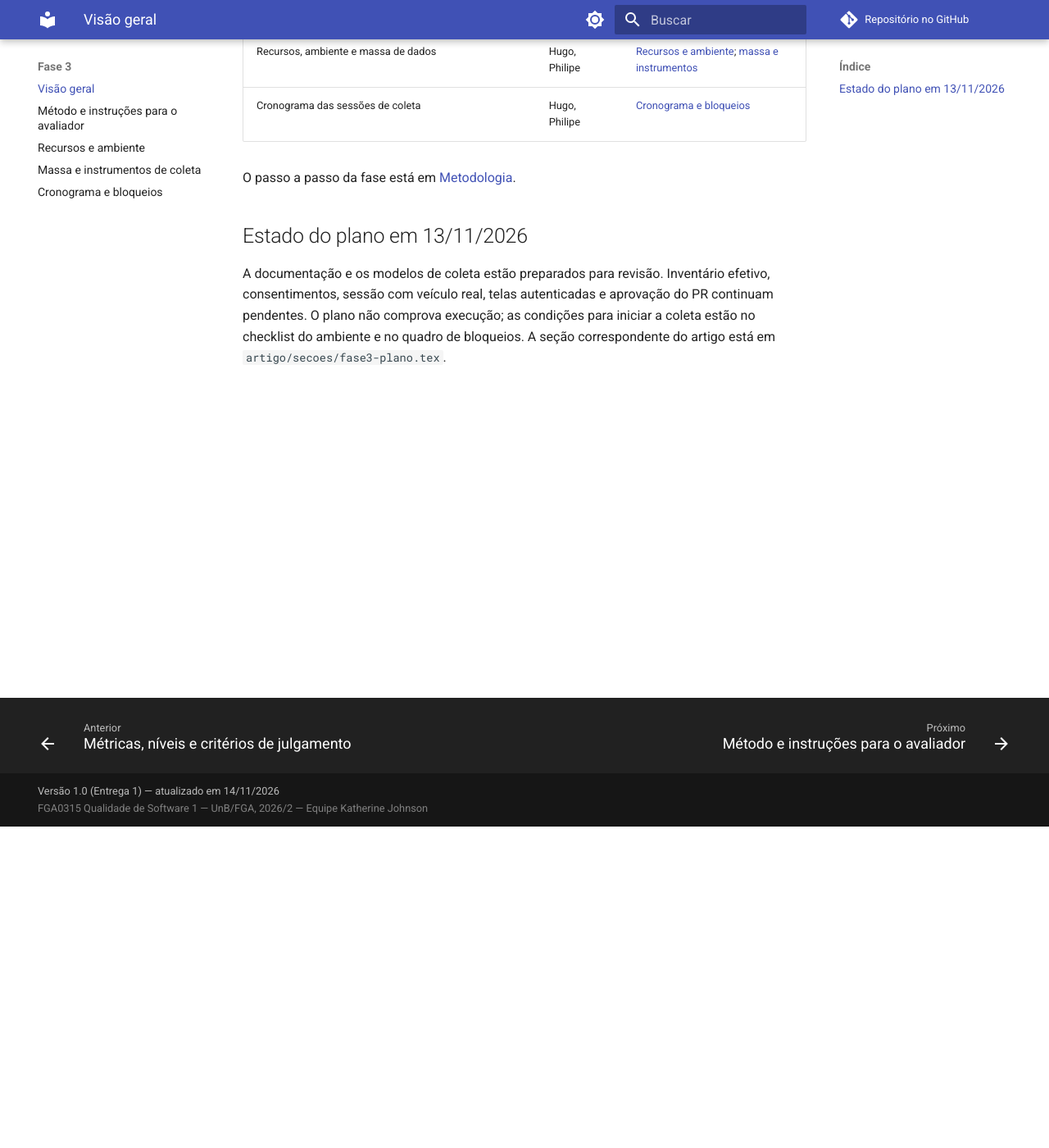
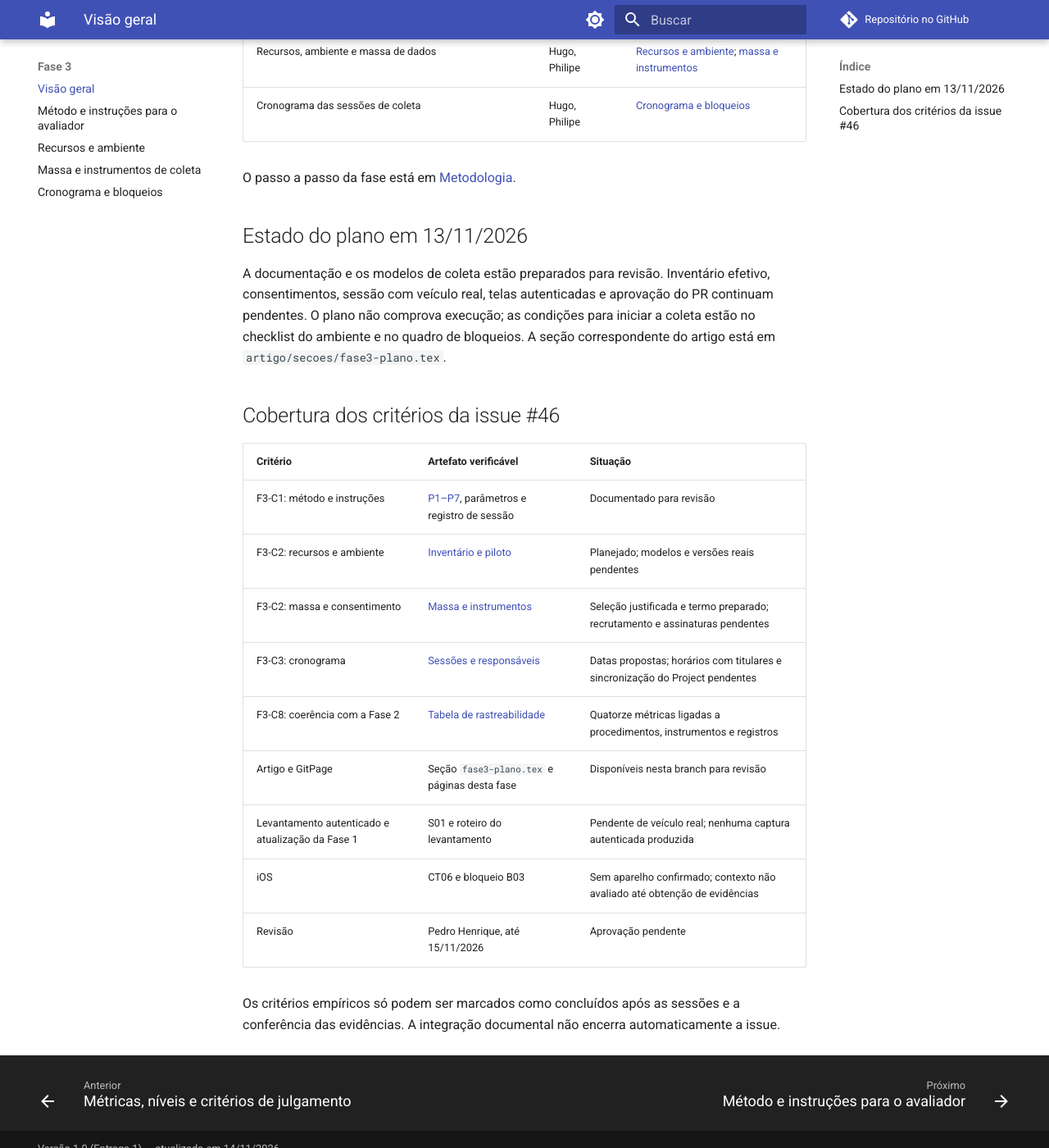
Before and after one commit to FCTE-Qualidade-de-Software-1/2026-2_T02_KATHERINE_JOHNSON, an MkDocs documentation site: the page built from docs/fase3.md, in a window 1280 px wide and 1400 px high, scrolled down 392 px. Shown: the whole window at 82% size. Built offline with MkDocs 1.6.1 and Material for MkDocs 9.7.7, drawn with Linux system fonts in a browser that asks for light colours; comment, search, counter and statistics services are not loaded.

Commit message:
docs(fase3): consolida cronograma e critérios da avaliação
Integra o plano ao artigo e à GitPage, propõe janelas por sessão e registra os critérios ainda dependentes de execução, acesso ao Project e revisão.

Refs #46

Co-authored-by: Pedro Druck Montalvão Reis <pedrodmreis@gmail.com>

```diff
--- a/docs/fase3.md
+++ b/docs/fase3.md
@@ -15,3 +15,20 @@ O passo a passo da fase está em [Metodologia](metodologia.md).
 ## Estado do plano em 13/11/2026
 
 A documentação e os modelos de coleta estão preparados para revisão. Inventário efetivo, consentimentos, sessão com veículo real, telas autenticadas e aprovação do PR continuam pendentes. O plano não comprova execução; as condições para iniciar a coleta estão no checklist do ambiente e no quadro de bloqueios. A seção correspondente do artigo está em `artigo/secoes/fase3-plano.tex`.
+
+## Cobertura dos critérios da issue #46
+
+| Critério | Artefato verificável | Situação |
+|---|---|---|
+| F3-C1: método e instruções | [P1–P7](fase3-metodo.md), parâmetros e registro de sessão | Documentado para revisão |
+| F3-C2: recursos e ambiente | [Inventário e piloto](fase3-ambiente.md) | Planejado; modelos e versões reais pendentes |
+| F3-C2: massa e consentimento | [Massa e instrumentos](fase3-dados.md) | Seleção justificada e termo preparado; recrutamento e assinaturas pendentes |
+| F3-C3: cronograma | [Sessões e responsáveis](fase3-cronograma.md) | Datas propostas; horários com titulares e sincronização do Project pendentes |
+| F3-C8: coerência com a Fase 2 | [Tabela de rastreabilidade](fase3-metodo.md#4-rastreabilidade-entre-as-fases-2-e-3) | Quatorze métricas ligadas a procedimentos, instrumentos e registros |
+| Artigo e GitPage | Seção `fase3-plano.tex` e páginas desta fase | Disponíveis nesta branch para revisão |
+| Levantamento autenticado e atualização da Fase 1 | S01 e roteiro do levantamento | Pendente de veículo real; nenhuma captura autenticada produzida |
+| iOS | CT06 e bloqueio B03 | Sem aparelho confirmado; contexto não avaliado até obtenção de evidências |
+| Revisão | Pedro Henrique, até 15/11/2026 | Aprovação pendente |
+
+Os critérios empíricos só podem ser marcados como concluídos após as sessões e a conferência
+das evidências. A integração documental não encerra automaticamente a issue.
```
Also changed, not shown: docs/fase3-cronograma.md (+33 -11 lines), docs/fase3-dados.md (+7 -3 lines), docs/index.md (+2 -1 lines), evidencias/fase4/README.md (+4 -0 lines), 1 other file.
